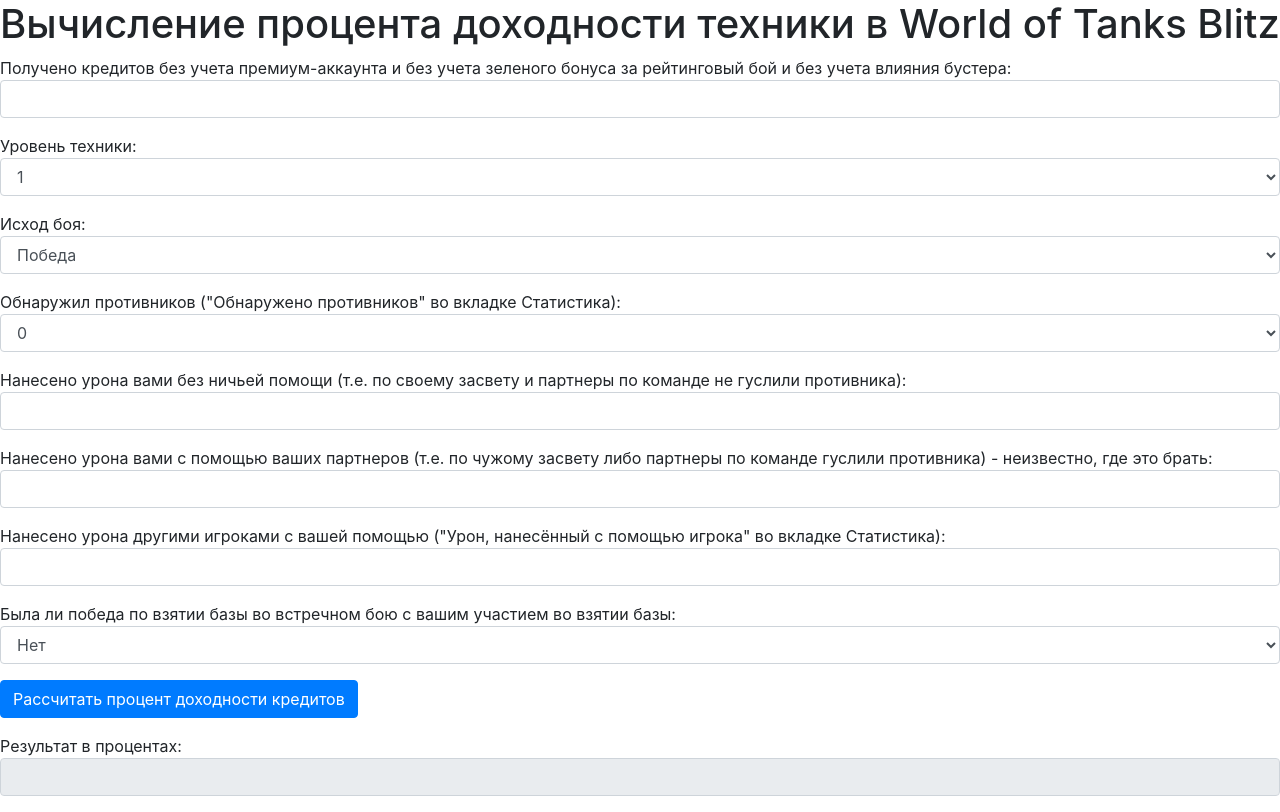
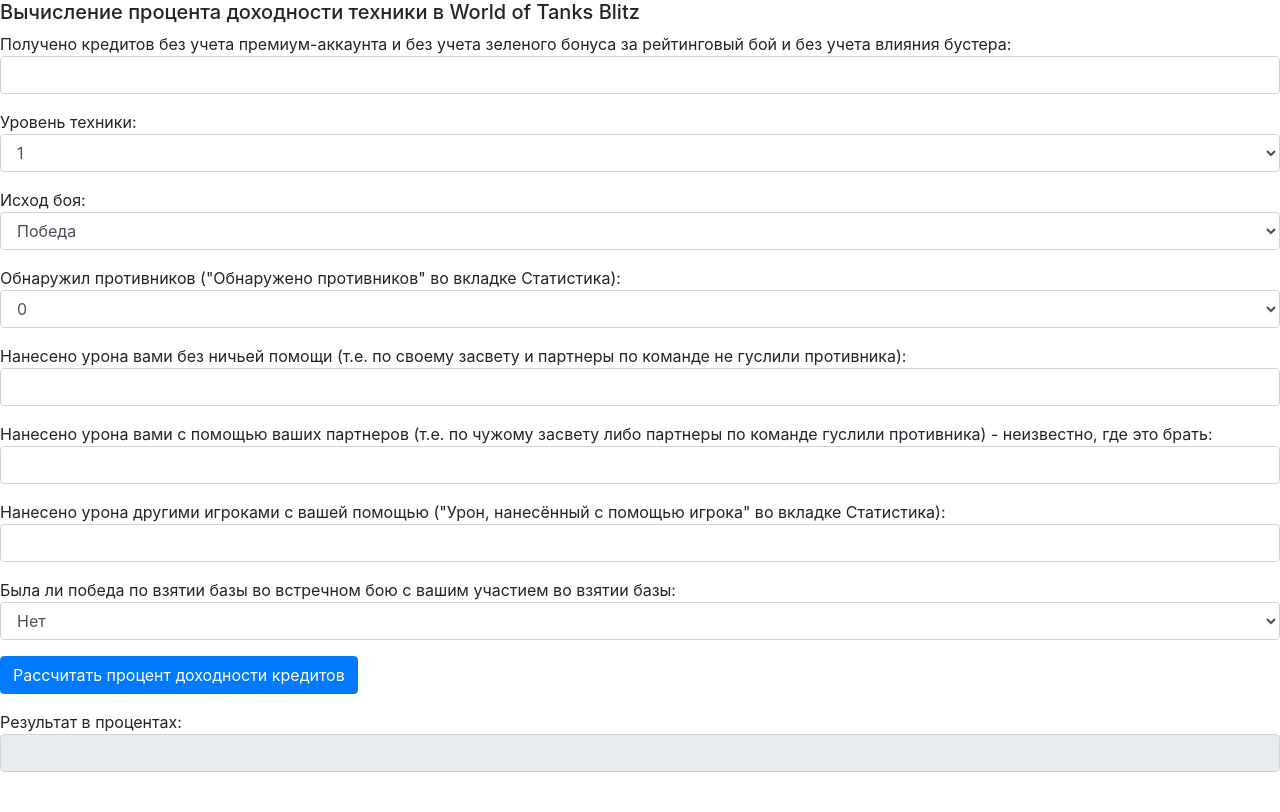
Before and after one commit to Sarbasov/Sarbasov.github.io, a plain HTML site: page FarmCalculator.html in a window 1280 px wide. Drawn offline with nearby package versions, Linux system fonts and the light colour scheme.

Commit message:
Update FarmCalculator.html
Header size h5

```diff
--- a/FarmCalculator.html
+++ b/FarmCalculator.html
@@ -28,7 +28,7 @@
     <title>Вычисление процента доходности техники в WoT Blitz</title>
   </head>
   <body>
-    <h1>Вычисление процента доходности техники в World of Tanks Blitz</h1>
+    <h5>Вычисление процента доходности техники в World of Tanks Blitz</h5>
 
 	<form style="margin: auto;">
 		<div class="form-group">
```
